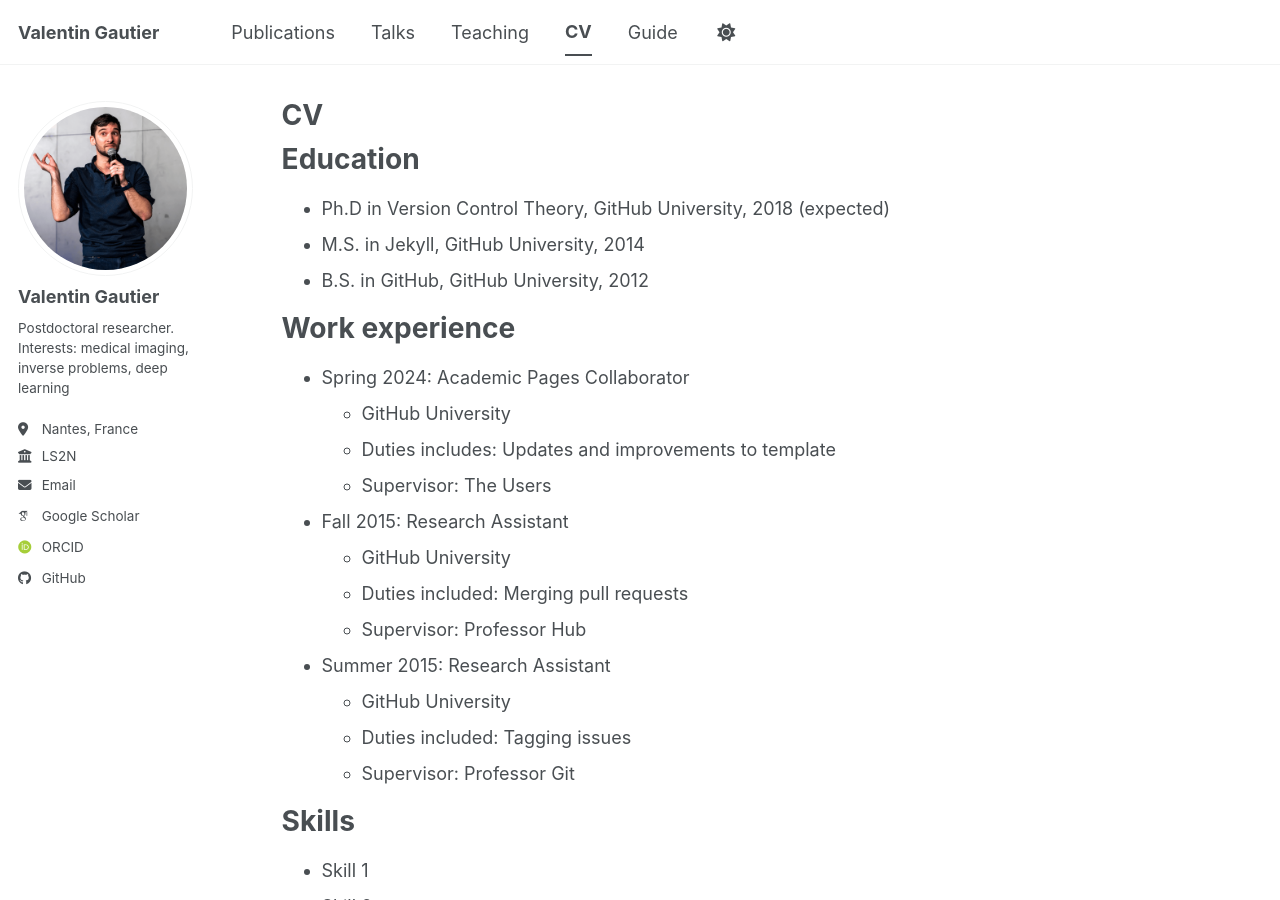
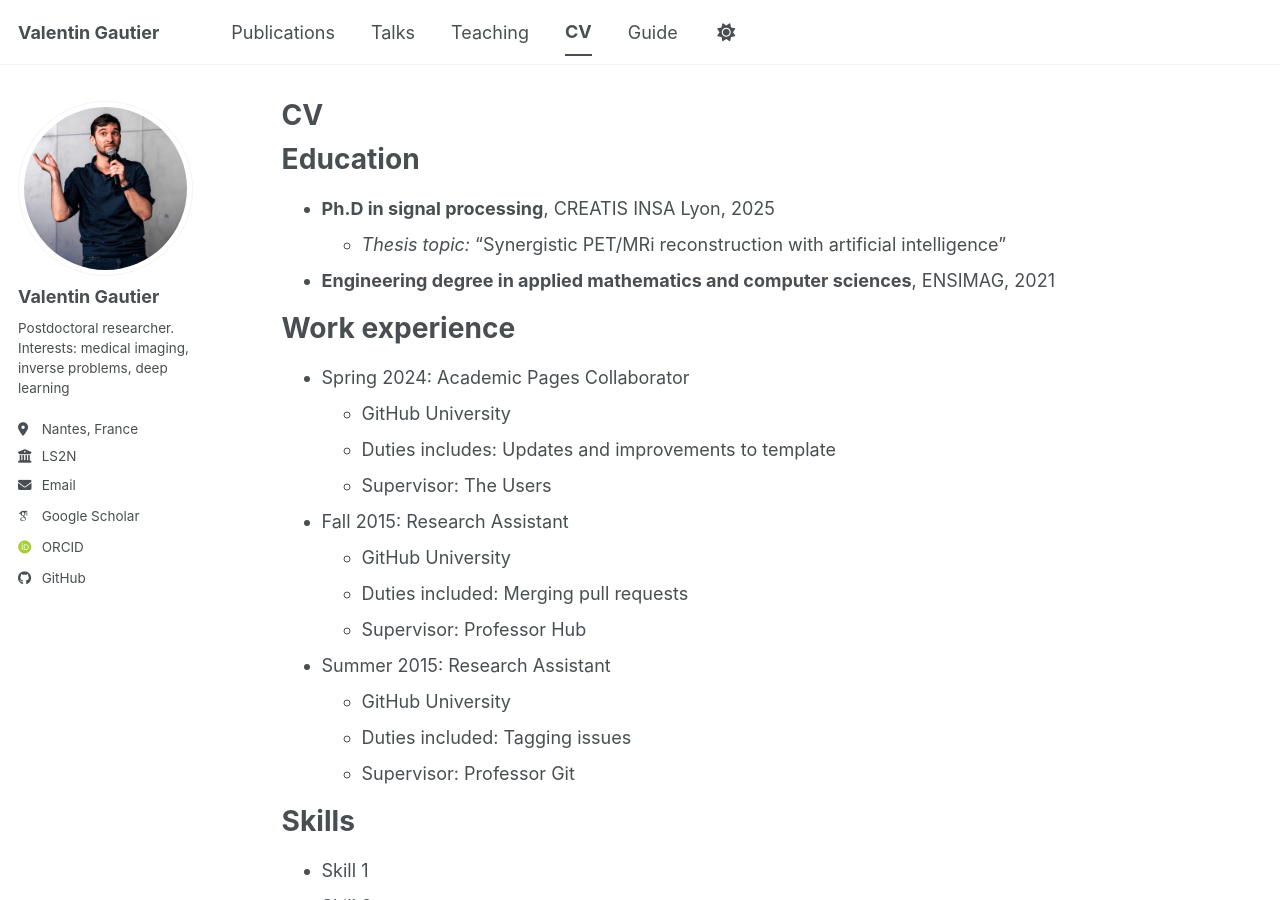
Before and after one commit to ValentinGautierPhD/ValentinGautierPhD.github.io, a Jekyll site: the page built from _pages/cv.md, in a window 1280 px wide and 900 px high. Built offline with Jekyll 4.4.1, drawn with Linux system fonts in a browser that asks for light colours; some web fonts are replaced; a script bundle is joined from its source files by our own code; library files that are not in the unit come from our copies; some of the changed text lies outside the part shown.

Commit message:
CV first changes

```diff
--- a/_pages/cv.md
+++ b/_pages/cv.md
@@ -11,9 +11,9 @@
 
 Education
 ======
-* Ph.D in Version Control Theory, GitHub University, 2018 (expected)
-* M.S. in Jekyll, GitHub University, 2014
-* B.S. in GitHub, GitHub University, 2012
+* **Ph.D in signal processing**, CREATIS INSA Lyon, 2025
+  * *Thesis topic:* "Synergistic PET/MRi reconstruction with artificial intelligence"
+* **Engineering degree in applied mathematics and computer sciences**, ENSIMAG, 2021
 
 Work experience
 ======
@@ -58,7 +58,3 @@
   <ul>{% for post in site.teaching reversed %}
     {% include archive-single-cv.html %}
   {% endfor %}</ul>
-
-Service and leadership
-======
-* Currently signed in to 43 different slack teams
```
